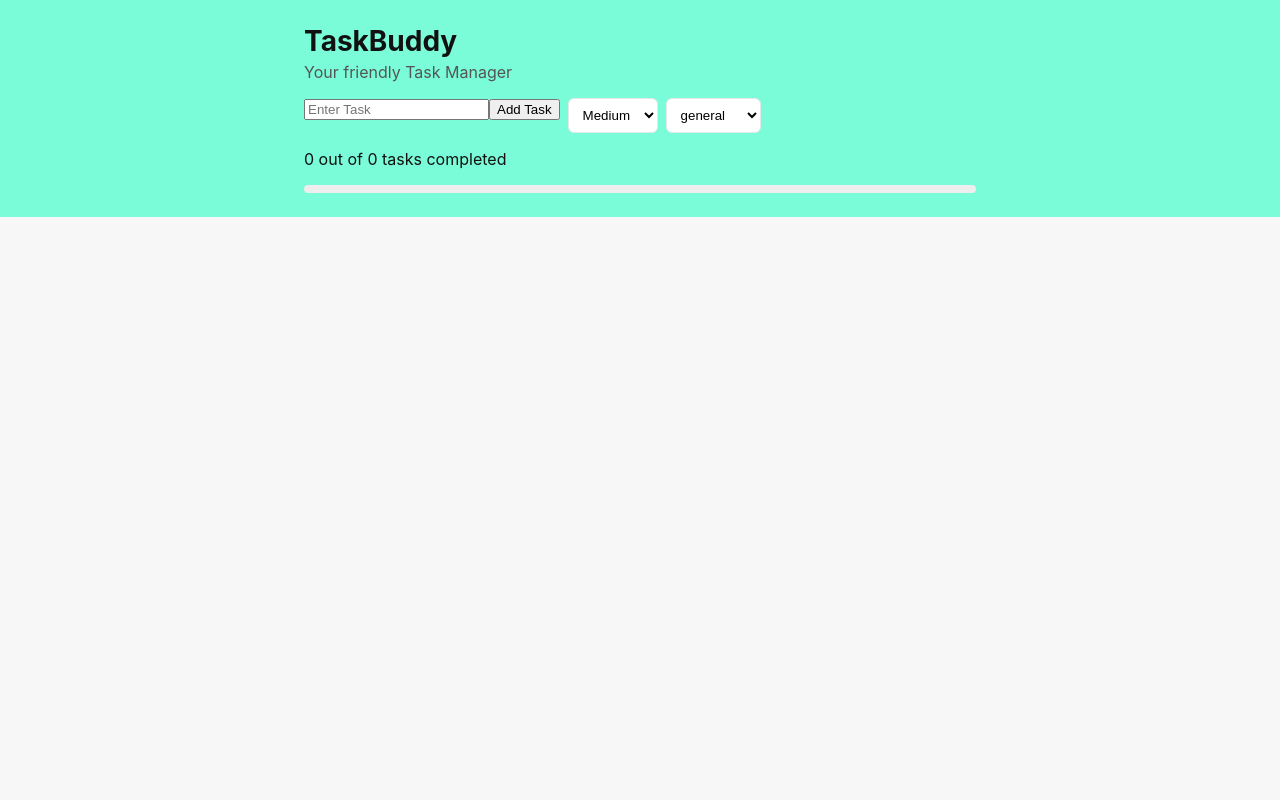
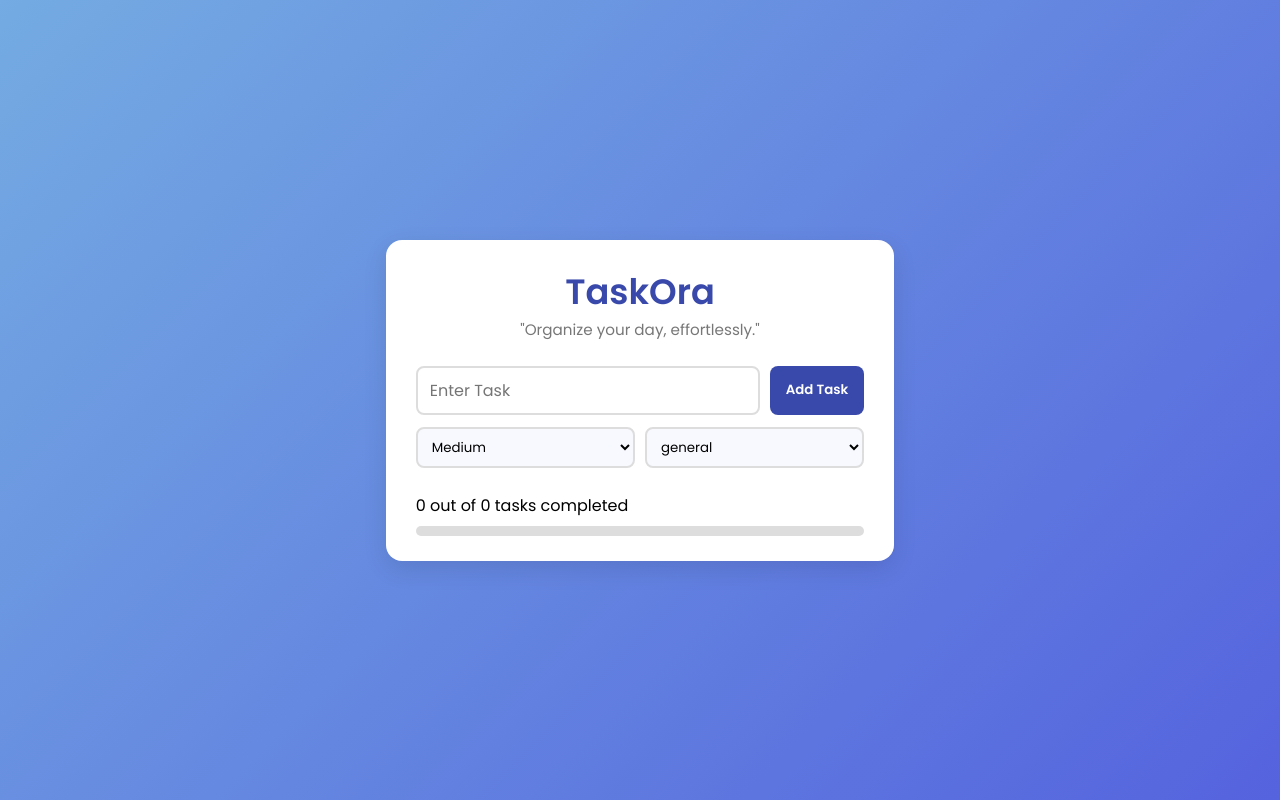
Before and after one commit to yedukrishnan321/Taskora, a React (Vite) app: page / in a window 1280 px wide. Built offline with nearby package versions, Linux system fonts and the light colour scheme.

Commit message:
css change

```diff
--- a/src/App.jsx
+++ b/src/App.jsx
@@ -32,8 +32,8 @@ export default function App() {
     <div className='first'>
       <div className='App'>
         <header>
-          <h1 className='title'>TaskBuddy</h1>
-          <p className='tagline'>Your friendly Task Manager</p>
+          <h1 className='title'>TaskOra</h1>
+          <p className='tagline'>"Organize your day, effortlessly."</p>     {/* Your friendly Task Manager    */}
         </header>
         <TaskForm addTask = {addTask}/>
         <TaskList tasks = {tasks}
--- a/src/Style.css
+++ b/src/Style.css
@@ -1,4 +1,4 @@
-/* Minimal, clean styles for the Task Manager */
+/* Minimal, clean styles for the Task Manager
 
 * {
   box-sizing: border-box;
@@ -152,3 +152,243 @@ header p {
   border-radius: 6px;
   cursor: pointer;
 }
+
+
+ */
+
+
+
+@import url('https://fonts.googleapis.com/css2?family=Poppins:wght@400;600&display=swap');
+
+* {
+  margin: 0;
+  padding: 0;
+  box-sizing: border-box;
+  font-family: 'Poppins', sans-serif;
+}
+
+body {
+  background: linear-gradient(135deg, #74ABE2, #5563DE);
+  min-height: 100vh;
+  display: flex;
+  justify-content: center;
+  align-items: center;
+}
+
+.first {
+  width: 100%;
+  display: flex;
+  justify-content: center;
+  padding: 30px;
+}
+
+.App {
+  background: #fff;
+  border-radius: 16px;
+  box-shadow: 0 8px 25px rgba(0, 0, 0, 0.1);
+  width: 100%;
+  max-width: 700px;       /* Increased width */
+  padding: 25px 30px;
+  text-align: center;
+}
+
+/* Header */
+.title {
+  font-size: 2.2rem;
+  color: #3949ab;
+  font-weight: 700;
+}
+
+.tagline {
+  color: #777;
+  font-size: 0.95rem;
+  margin-bottom: 25px;
+}
+
+/* Task Form */
+.task-form {
+  display: flex;
+  flex-direction: column;
+  gap: 12px;
+  margin-bottom: 25px;
+}
+
+#ipt {
+  display: flex;
+  gap: 10px;
+}
+
+#ipt input {
+  flex: 1;
+  padding: 10px 12px;
+  border: 2px solid #ddd;
+  border-radius: 8px;
+  font-size: 1rem;
+  outline: none;
+}
+
+#ipt input:focus {
+  border-color: #3949ab;
+}
+
+#ipt button {
+  padding: 10px 16px;
+  background: #3949ab;
+  color: #fff;
+  border: none;
+  border-radius: 8px;
+  cursor: pointer;
+  font-weight: 600;
+}
+
+#ipt button:hover {
+  background: #283593;
+}
+
+#btns {
+  display: flex;
+  gap: 10px;
+}
+
+#btns select {
+  flex: 1;
+  padding: 8px 10px;
+  border-radius: 8px;
+  border: 2px solid #ddd;
+  background: #f8f9ff;
+  font-weight: 500;
+}
+
+/* Task List */
+.task-list ul {
+  list-style: none;
+  margin-top: 15px;
+}
+
+.task-list li {
+  background: #f7f7ff;
+  padding: 14px 16px;
+  border-radius: 10px;
+  display: flex;
+  justify-content: space-between;
+  align-items: flex-start;
+  flex-wrap: wrap;
+  word-break: break-word;
+  margin-bottom: 12px;
+  transition: 0.3s;
+}
+
+.task-list li.completed {
+  opacity: 0.7;
+  text-decoration: line-through;
+  border-left: 5px solid #66bb6a;
+}
+
+.task-list li:hover {
+  background: #eef1ff;
+}
+
+.task-list li > div {
+  flex: 1;
+  min-width: 0;
+  margin-right: 10px;
+}
+
+.task-list span {
+  font-weight: 500;
+}
+
+.task-list small {
+  color: #777;
+  font-size: 0.85rem;
+}
+
+/* Buttons */
+.complete-btn,
+.delete-btn {
+  border: none;
+  padding: 8px 12px;
+  border-radius: 8px;
+  cursor: pointer;
+  font-weight: 600;
+  font-size: 0.85rem;
+  flex-shrink: 0;
+  white-space: nowrap;
+  transition: 0.3s;
+}
+
+.complete-btn {
+  background: #66bb6a;
+  color: #fff;
+}
+
+.complete-btn:hover {
+  background: #43a047;
+}
+
+.delete-btn {
+  background: #ef5350;
+  color: #fff;
+}
+
+.delete-btn:hover {
+  background: #d32f2f;
+}
+
+/* Progress */
+.progress-tracker {
+  margin-top: 25px;
+  text-align: left;
+}
+
+.progress-tracker p {
+  font-weight: 500;
+  margin-bottom: 8px;
+}
+
+.progress-bar {
+  width: 100%;
+  height: 10px;
+  background: #ddd;
+  border-radius: 8px;
+  overflow: hidden;
+}
+
+.progress {
+  height: 100%;
+  background: linear-gradient(90deg, #66bb6a, #43a047);
+  transition: width 0.4s ease;
+}
+
+/* Clear Button */
+.clear-btn {
+  margin-top: 25px;
+  background: #fdd835;
+  color: #333;
+  border: none;
+  border-radius: 8px;
+  padding: 10px 20px;
+  font-weight: 600;
+  cursor: pointer;
+}
+
+.clear-btn:hover {
+  background: #fbc02d;
+  transform: scale(1.05);
+}
+
+/* Responsive */
+@media (max-width: 600px) {
+  .App {
+    max-width: 95%;
+    padding: 20px;
+  }
+
+  #ipt, #btns {
+    flex-direction: column;
+  }
+
+  .clear-btn {
+    width: 100%;
+  }
+}
```
